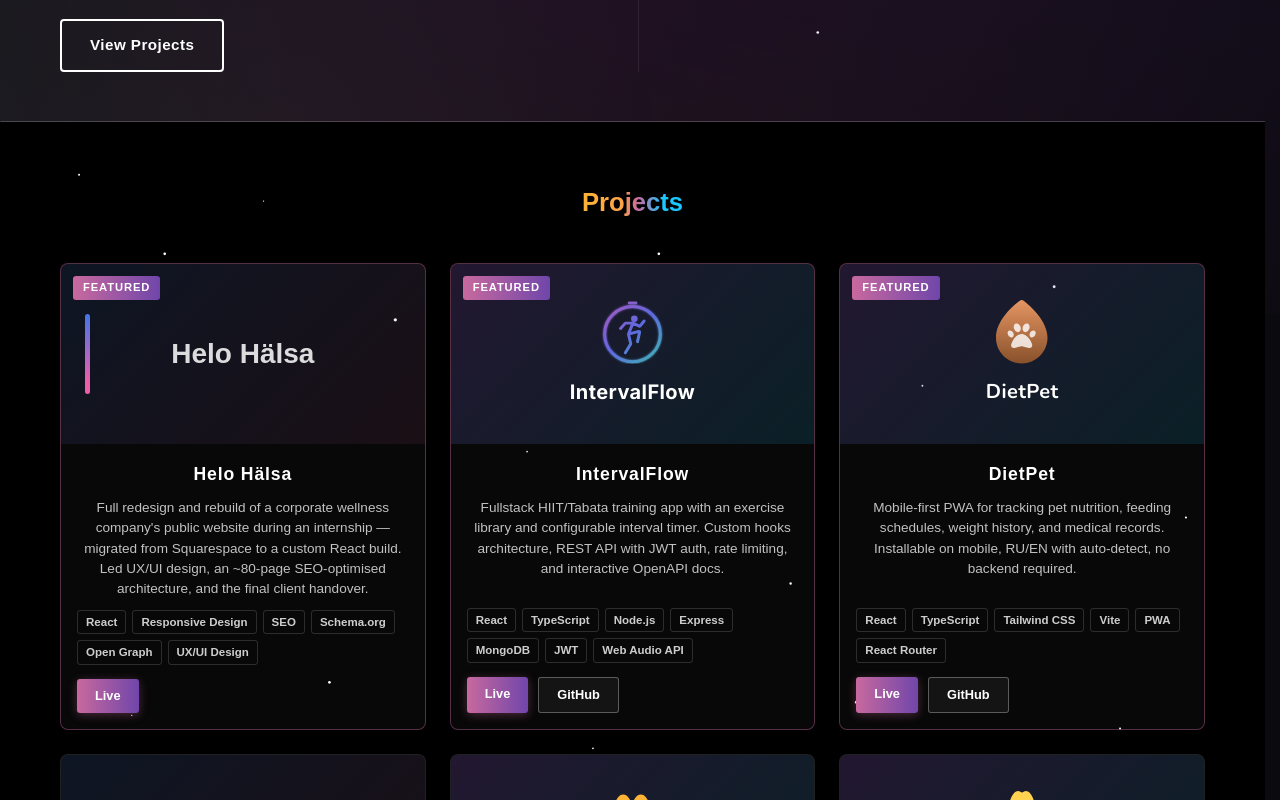
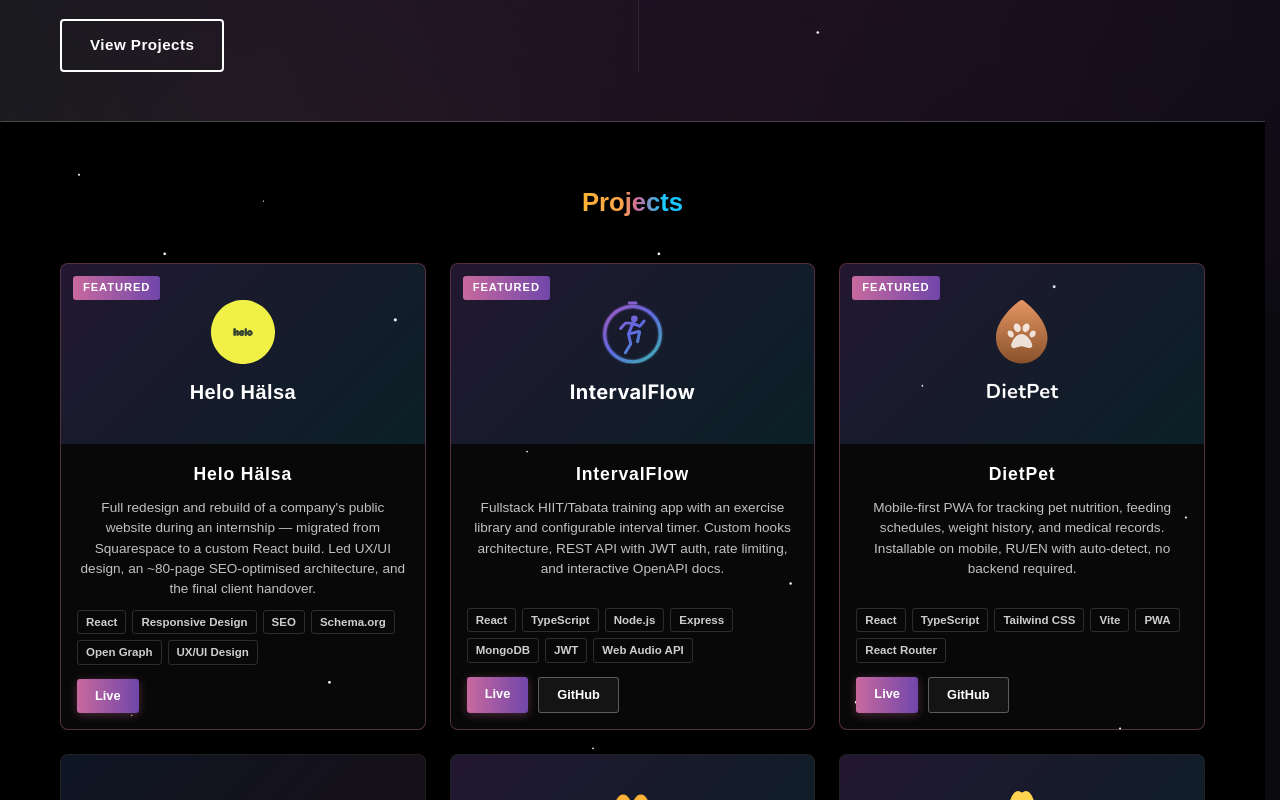
Before and after one commit to AnnetDev/anna-baidikova-portfolio, a Next.js app: page / in a window 1280 px wide. Shown: the part 486-1286 px from the top of the page. Built offline with nearby package versions, Linux system fonts and the light colour scheme; a web font is replaced by a local one.

Commit message:
feat: update 'Helo Hälsa' project description and add logo

```diff
--- a/src/data/projects.ts
+++ b/src/data/projects.ts
@@ -13,9 +13,10 @@ export type Project = {
 export const projects: Project[] = [
   {
     name: 'Helo Hälsa',
-    description: 'Full redesign and rebuild of a corporate wellness company\'s public website during an internship — migrated from Squarespace to a custom React build. Led UX/UI design, an ~80-page SEO-optimised architecture, and the final client handover.',
+    description: 'Full redesign and rebuild of a company\'s public website during an internship — migrated from Squarespace to a custom React build. Led UX/UI design, an ~80-page SEO-optimised architecture, and the final client handover.',
     tech: ['React', 'Responsive Design', 'SEO', 'Schema.org', 'Open Graph', 'UX/UI Design'],
     live: 'https://helohalsa.com/',
+    logo: '/project-logos/helohalsa.svg',
     logoFont: 'var(--font-inconsolata)',
     featured: true,
   },
```
Also changed, not shown: public/project-logos/helohalsa.svg (added).
